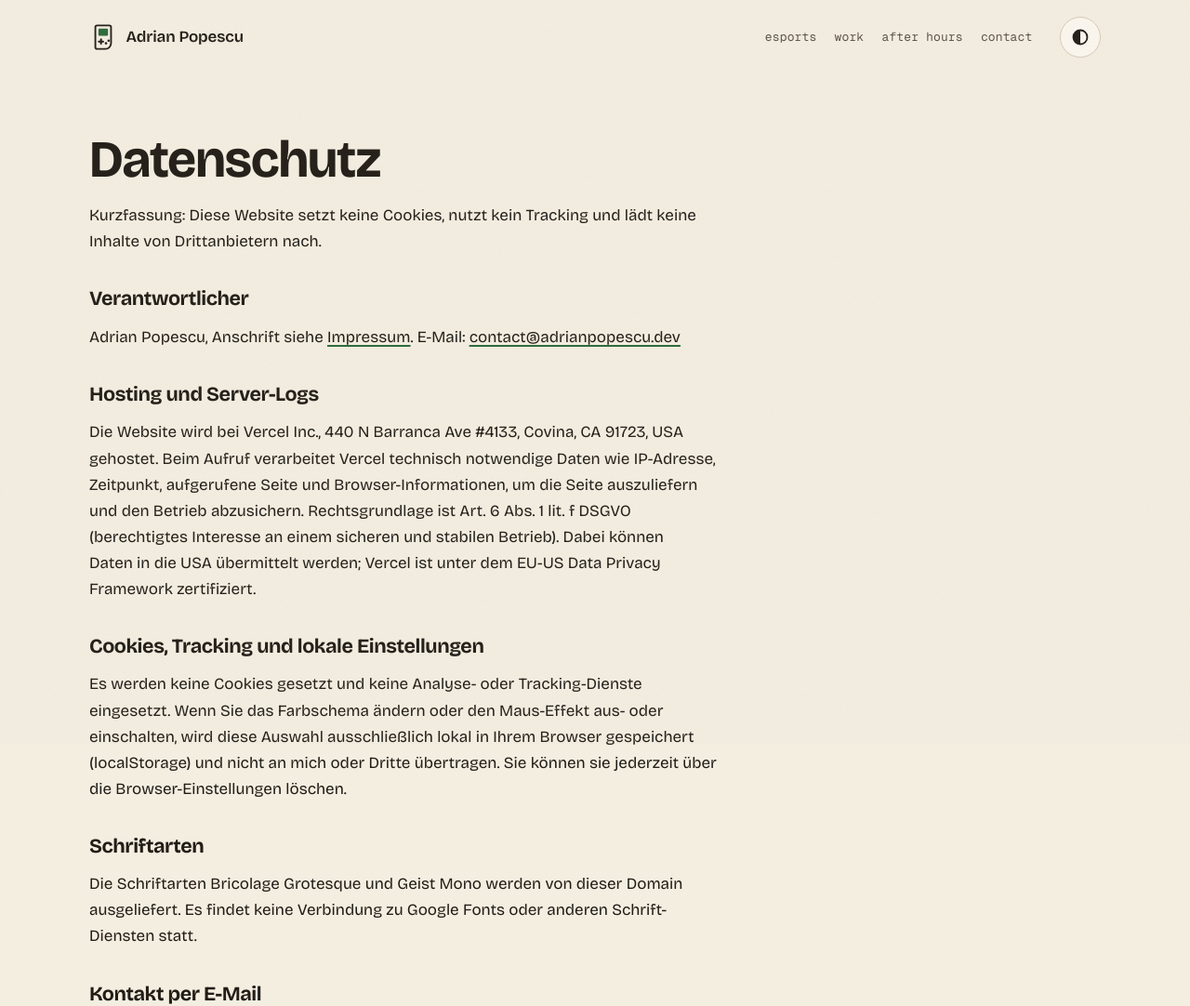
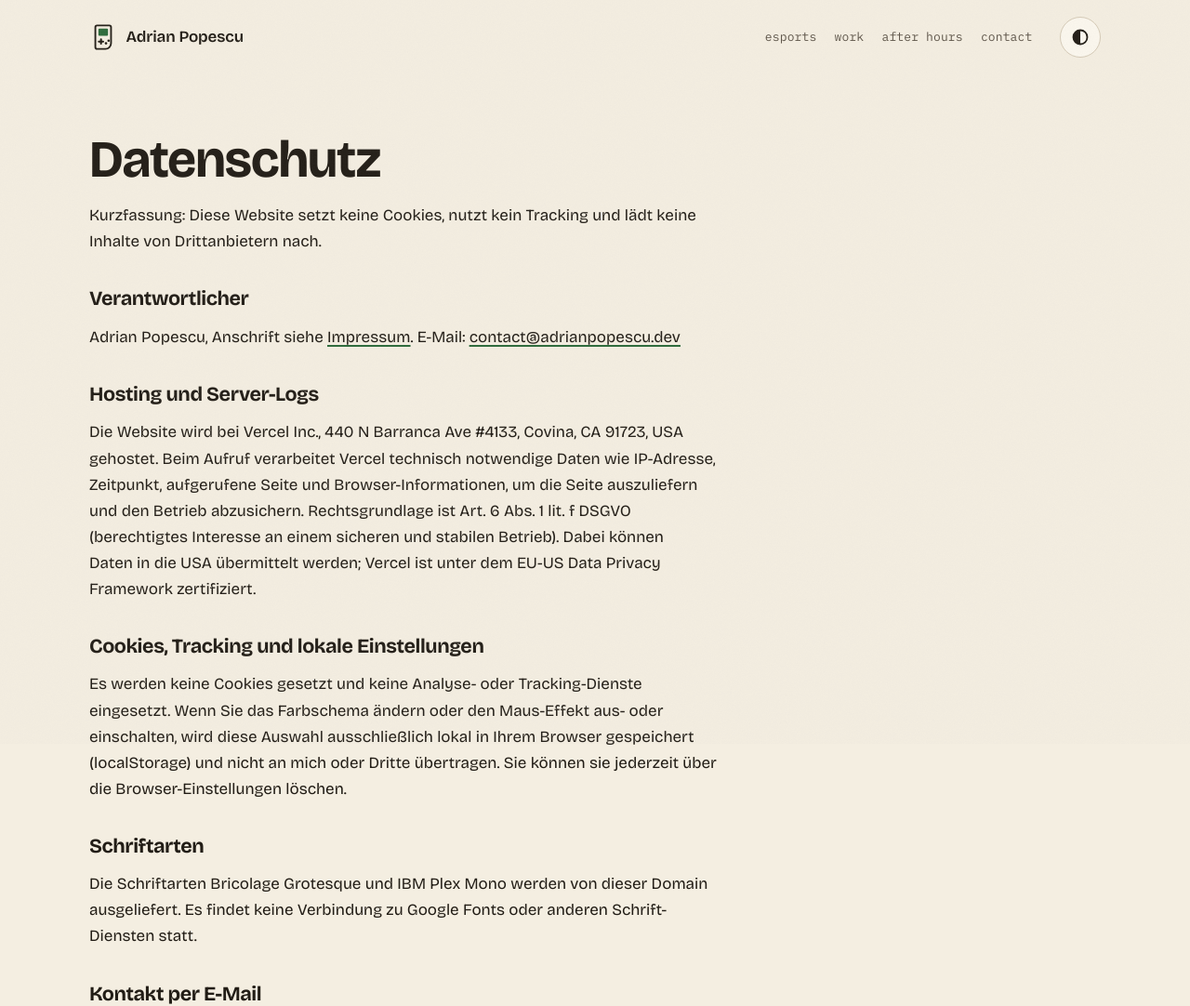
Before and after one commit to Cry0nicS/portofolio, a Next.js app: page /datenschutz in a window 1280 px wide. Shown: the top 1082 px of the page at 93% size. Built offline with nearby package versions, Linux system fonts and the light colour scheme.

Commit message:
Switch the mono font from Geist Mono to IBM Plex Mono

```diff
--- a/app/datenschutz/page.tsx
+++ b/app/datenschutz/page.tsx
@@ -48,7 +48,7 @@ export default function Datenschutz() {
 
       <h2>Schriftarten</h2>
       <p>
-        Die Schriftarten Bricolage Grotesque und Geist Mono werden von dieser
+        Die Schriftarten Bricolage Grotesque und IBM Plex Mono werden von dieser
         Domain ausgeliefert. Es findet keine Verbindung zu Google Fonts oder
         anderen Schrift-Diensten statt.
       </p>
--- a/app/globals.css
+++ b/app/globals.css
@@ -9,7 +9,7 @@
   --accent: light-dark(#2c6a3a, #8fce9a);
   --on-accent: var(--bg);
   --sans: var(--font-bricolage), system-ui, sans-serif;
-  --mono: var(--font-geist-mono), ui-monospace, monospace;
+  --mono: var(--font-plex-mono), ui-monospace, monospace;
 }
 :root[data-theme="light"] {
   color-scheme: light;
--- a/app/layout.tsx
+++ b/app/layout.tsx
@@ -1,5 +1,5 @@
 import type { Metadata } from "next";
-import { Bricolage_Grotesque, Geist_Mono } from "next/font/google";
+import { Bricolage_Grotesque, IBM_Plex_Mono } from "next/font/google";
 import Link from "next/link";
 import { Konami, ThemeToggle } from "./controls";
 import { PenTrail, PenTrailToggle } from "./pen-trail";
@@ -13,9 +13,12 @@ const bricolage = Bricolage_Grotesque({
   axes: ["opsz"],
   display: "swap",
 });
-const geistMono = Geist_Mono({
-  variable: "--font-geist-mono",
-  subsets: ["latin"],
+// Plex Mono is not variable: load only the weights the CSS uses for mono text (400, 500, 600), no italics.
+const plexMono = IBM_Plex_Mono({
+  variable: "--font-plex-mono",
+  weight: ["400", "500", "600"],
+  subsets: ["latin", "latin-ext"],
+  display: "swap",
 });
 
 const description =
@@ -93,7 +96,7 @@ export default function RootLayout({ children }: LayoutProps<"/">) {
   return (
     <html
       lang="en"
-      className={`${bricolage.variable} ${geistMono.variable}`}
+      className={`${bricolage.variable} ${plexMono.variable}`}
       data-scroll-behavior="smooth"
       suppressHydrationWarning
     >
```
